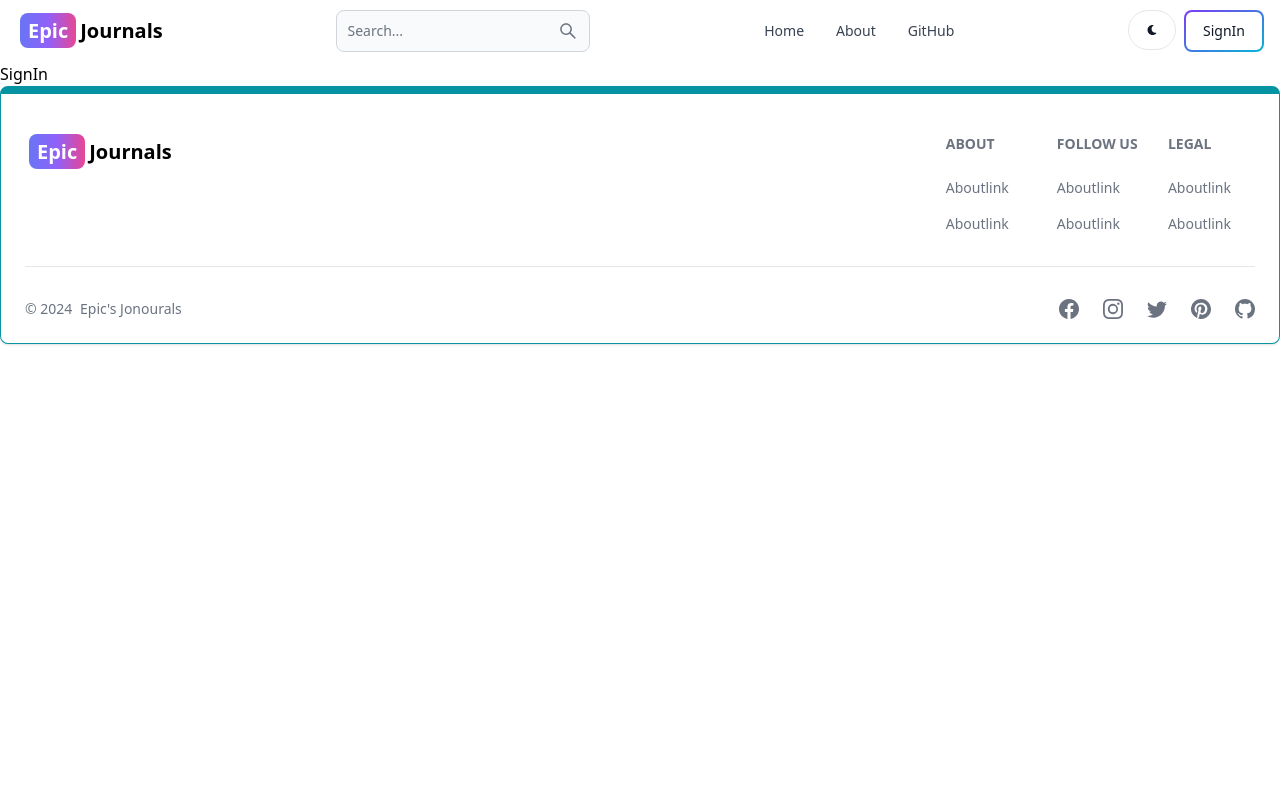
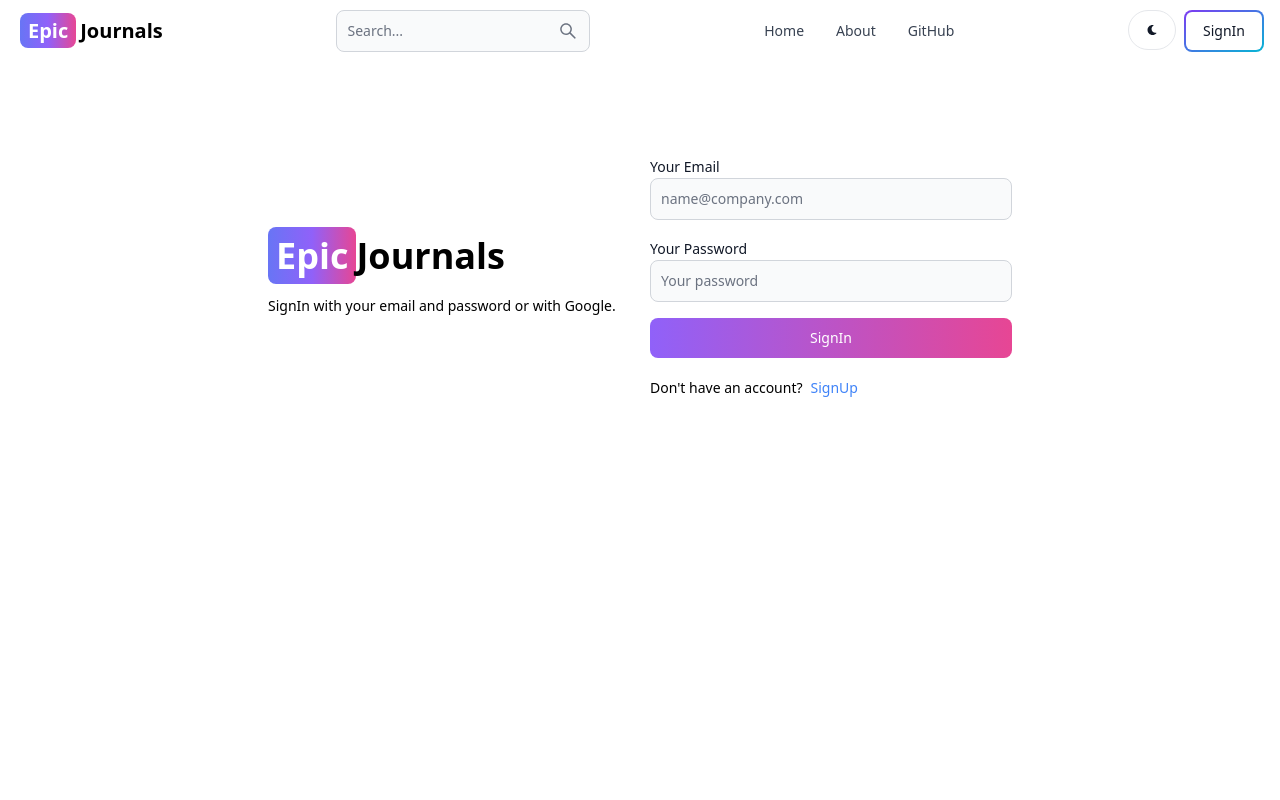
Before and after one commit to Naman-9/Blog_App, a React (Vite) app in the folder client/: page /sign-in in a window 1280 px wide. Shown: the top 800 px of the page. Built offline with nearby package versions, Linux system fonts and the light colour scheme.

Commit message:
signIn functionality

```diff
--- a/client/src/pages/SignIn.jsx
+++ b/client/src/pages/SignIn.jsx
@@ -1,9 +1,107 @@
-import React from 'react'
+import { Alert, Button, Label, Spinner, TextInput } from 'flowbite-react';
+import React, { useState } from 'react';
+import { Link, useNavigate } from 'react-router-dom';
 
 function SignIn() {
+
+  const navigate = useNavigate();
+  const [formData, setFromData] = useState({});
+  const [errorMessage, setErrorMessage] = useState(null);
+  const [loading, setLoading] = useState(false);
+
+  const handleChange = (e) => {
+    setFromData({ ...formData, [e.target.id]: e.target.value.trim() });
+  };
+
+  const handleSubmit = async (e) => {
+    e.preventDefault();
+
+    if ( !formData.email || !formData.password) {
+      return setErrorMessage('All feilds are required.');
+    }
+
+    try {
+      setErrorMessage(null);
+      setLoading(true);
+      const res = await fetch('/api/auth/SignIn', {
+        method: 'POST',
+        headers: { 'Content-Type': 'application/json' },
+        body: JSON.stringify(formData),
+      });
+      const data = await res.json();
+
+      if (data.success === false) setErrorMessage(data.message);
+
+      if(res.ok) navigate('/');
+
+      return setLoading(false);
+
+    } catch (error) {
+      setLoading(false);
+      setErrorMessage(error.message);
+    }
+  };
+
   return (
-    <div>SignIn</div>
-  )
+    <div className="min-h-screen mt-20">
+      <div className="flex p-3 max-w-3xl flex-col md:flex-row md:items-center mx-auto gap-5">
+        {/* left */}
+        <div className="flex-1">
+          <Link to="/" className="text-4xl font-bold dark:text-white">
+            <span className="px-2 py-1 bg-gradient-to-r from-indigo-500 via-purple-500 to-pink-500 rounded-lg text-white">
+              Epic
+            </span>
+            Journals
+          </Link>
+          <p className="text-sm mt-5">SignIn with your email and password or with Google.</p>
+        </div>
+        {/* right */}
+        <div className="flex-1">
+          <form className="flex flex-col gap-4" onSubmit={handleSubmit}>
+            <div>
+              <Label value="Your Email" />
+              <TextInput
+                type="email"
+                placeholder="name@company.com"
+                id="email"
+                onChange={handleChange}
+              />
+            </div>
+            <div>
+              <Label value="Your Password" />
+              <TextInput
+                type="password"
+                placeholder="Your password"
+                id="password"
+                onChange={handleChange}
+              />
+            </div>
+            <Button gradientDuoTone="purpleToPink" type="submit" disabled={loading}>
+              {loading ? (
+                <>
+                  <Spinner size="sm" />
+                  <span className="pl-3">Loading...</span>
+                </>
+              ) :(
+                'SignIn'
+              )}
+            </Button>
+          </form>
+          <div className="flex gap-2 text-sm mt-5">
+            <span>Don't have an account? </span>
+            <Link to="/sign-up" className="text-blue-500">
+              SignUp
+            </Link>
+          </div>
+          {errorMessage && (
+            <Alert className="mt-5" color="failure">
+              {errorMessage}
+            </Alert>
+          )}
+        </div>
+      </div>
+    </div>
+  );
 }
 
-export default SignIn
+export default SignIn;
```
